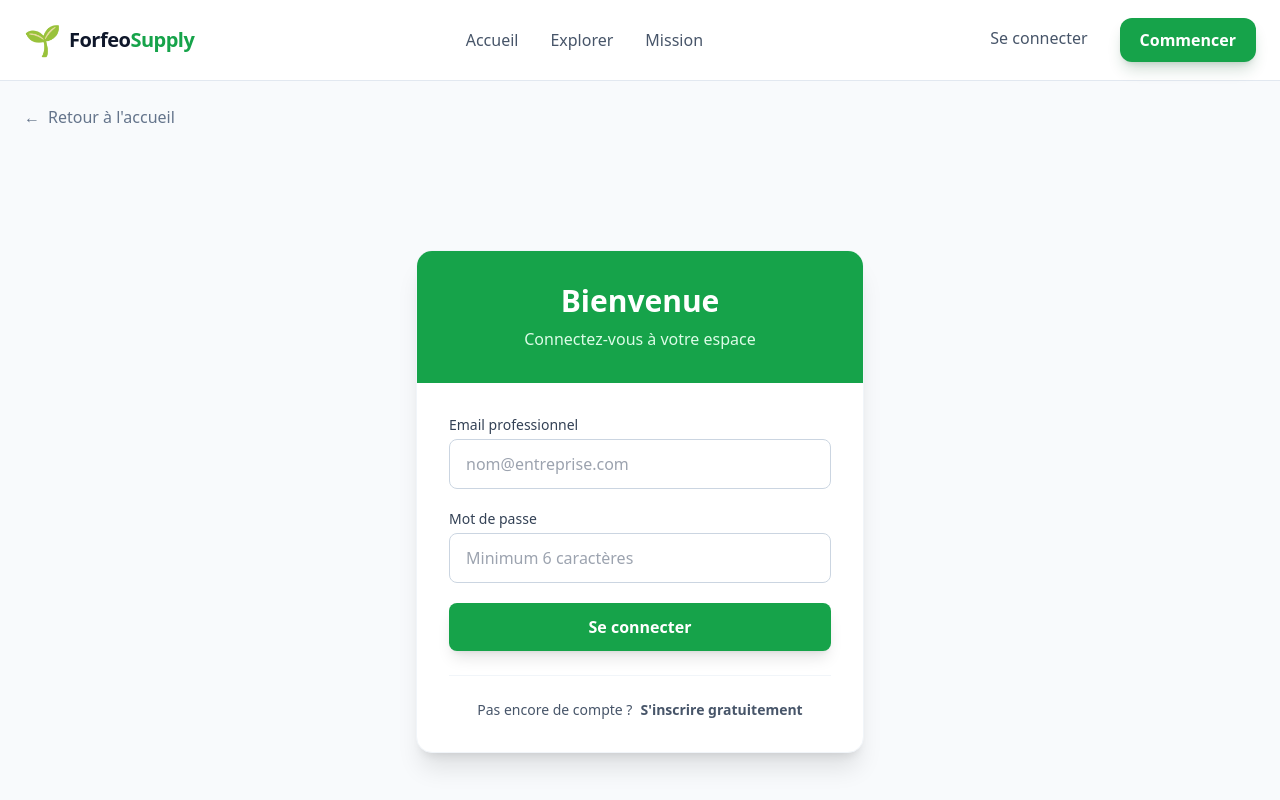
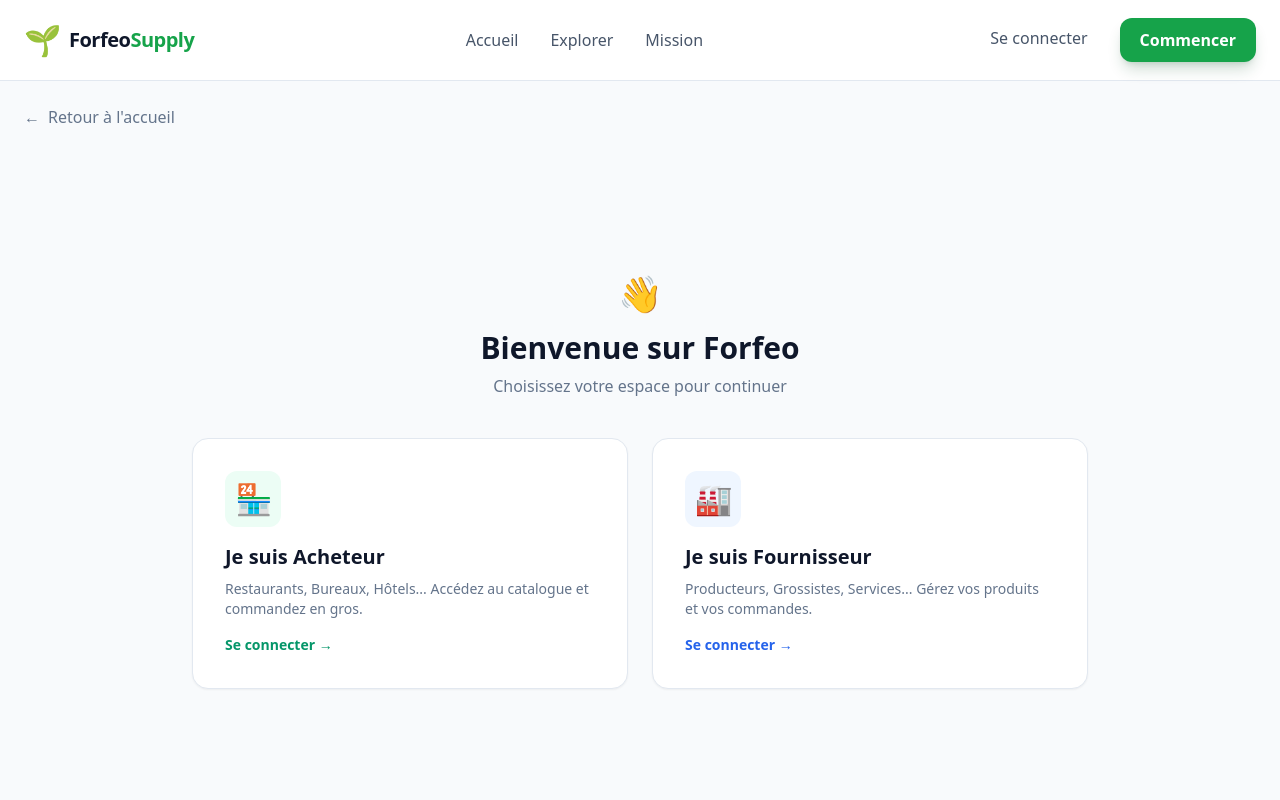
Before and after one commit to forfeo2005/forfeo-supply, a React (Vite) app in the folder frontend/: page /login in a window 1280 px wide. Shown: the top 800 px of the page. Built offline with nearby package versions, Linux system fonts and the light colour scheme.

Commit message:
Update Login.jsx

```diff
--- a/frontend/src/pages/Login.jsx
+++ b/frontend/src/pages/Login.jsx
@@ -4,64 +4,65 @@ import { supabase } from '../supabase';
 
 const Login = () => {
   const navigate = useNavigate();
+
+  // --- ÉTATS ---
   const [loading, setLoading] = useState(false);
-  const [isSignUp, setIsSignUp] = useState(false);
+  const [isSignUp, setIsSignUp] = useState(false); // Bascule Connexion / Inscription
+  const [selectedRole, setSelectedRole] = useState(null); // 'merchant' ou 'supplier' ou null (pas encore choisi)
 
+  // Données formulaire
   const [email, setEmail] = useState('');
   const [password, setPassword] = useState('');
-  const [role, setRole] = useState('merchant');
   const [msg, setMsg] = useState('');
 
+  // --- LOGIQUE D'AUTHENTIFICATION ---
   const handleAuth = async (e) => {
     e.preventDefault();
     setLoading(true);
     setMsg('');
 
-    // Supabase impose 6 caractères minimum par sécurité.
-    // On prévient l'utilisateur pour éviter l'erreur 400 obscure.
+    // Sécurité mdp
     if (password.length < 6) {
-      setMsg("⚠️ Le mot de passe doit contenir au moins 6 caractères (Sécurité Supabase).");
+      setMsg("⚠️ Le mot de passe doit contenir au moins 6 caractères.");
       setLoading(false);
       return;
     }
 
     try {
       if (isSignUp) {
-        // --- INSCRIPTION ---
+        // INSCRIPTION
         const { data, error } = await supabase.auth.signUp({
           email,
           password,
-          // Cette option assure que si l'email confirm est OFF, on connecte direct
           options: {
-            data: { role: role } // On stocke le rôle direct dans les métadonnées
+            data: { role: selectedRole } // On utilise le rôle choisi à l'étape 1
           }
         });
 
         if (error) throw error;
 
         if (data.user) {
-          // Création du profil dans la table 'profiles'
+          // Création profil
           const { error: profileError } = await supabase
             .from('profiles')
             .upsert({
               id: data.user.id,
-              role: role,
+              role: selectedRole,
               email: email
             });
 
           if (profileError) console.error("Erreur profil:", profileError);
 
-          setMsg('✅ Compte créé avec succès ! Redirection...');
+          setMsg('✅ Compte créé ! Redirection...');
 
-          // Redirection immédiate après inscription
           setTimeout(() => {
-            if (role === 'supplier') navigate('/dashboard');
+            if (selectedRole === 'supplier') navigate('/dashboard');
             else navigate('/merchant');
           }, 1500);
         }
 
       } else {
-        // --- CONNEXION ---
+        // CONNEXION
         const { data, error } = await supabase.auth.signInWithPassword({
           email,
           password,
@@ -69,13 +70,14 @@ const Login = () => {
 
         if (error) throw error;
 
-        // Vérification du rôle pour rediriger
+        // Vérification du rôle
         const { data: profile } = await supabase
           .from('profiles')
           .select('role')
           .eq('id', data.user.id)
           .single();
 
+        // Redirection selon le profil trouvé en base
         if (profile?.role === 'supplier') {
           navigate('/dashboard');
         } else {
@@ -90,21 +92,76 @@ const Login = () => {
     }
   };
 
+  // --- RENDU : ÉTAPE 1 - SÉLECTION DU RÔLE ---
+  if (!selectedRole) {
+    return (
+      <div className="min-h-screen bg-slate-50 flex flex-col items-center justify-center p-4 relative">
+        <Link to="/" className="absolute top-6 left-6 flex items-center gap-2 text-slate-500 hover:text-forfeo-600 transition font-medium">
+          <span>←</span> Retour à l'accueil
+        </Link>
+
+        <div className="text-center mb-10">
+          <span className="text-4xl mb-4 block">👋</span>
+          <h1 className="text-3xl font-bold text-slate-900">Bienvenue sur Forfeo</h1>
+          <p className="text-slate-500 mt-2">Choisissez votre espace pour continuer</p>
+        </div>
+
+        <div className="grid md:grid-cols-2 gap-6 max-w-4xl w-full">
+          {/* Carte Commerçant */}
+          <button
+            onClick={() => setSelectedRole('merchant')}
+            className="bg-white p-8 rounded-2xl shadow-sm border border-slate-200 hover:border-emerald-500 hover:shadow-xl hover:-translate-y-1 transition-all group text-left"
+          >
+            <div className="w-14 h-14 bg-emerald-50 rounded-xl flex items-center justify-center text-3xl mb-4 group-hover:scale-110 transition">
+              🏪
+            </div>
+            <h2 className="text-xl font-bold text-slate-900">Je suis Acheteur</h2>
+            <p className="text-sm text-slate-500 mt-2">Restaurants, Bureaux, Hôtels... Accédez au catalogue et commandez en gros.</p>
+            <span className="inline-block mt-4 text-emerald-600 font-bold text-sm group-hover:underline">Se connecter →</span>
+          </button>
+
+          {/* Carte Fournisseur */}
+          <button
+            onClick={() => setSelectedRole('supplier')}
+            className="bg-white p-8 rounded-2xl shadow-sm border border-slate-200 hover:border-blue-500 hover:shadow-xl hover:-translate-y-1 transition-all group text-left"
+          >
+            <div className="w-14 h-14 bg-blue-50 rounded-xl flex items-center justify-center text-3xl mb-4 group-hover:scale-110 transition">
+              🏭
+            </div>
+            <h2 className="text-xl font-bold text-slate-900">Je suis Fournisseur</h2>
+            <p className="text-sm text-slate-500 mt-2">Producteurs, Grossistes, Services... Gérez vos produits et vos commandes.</p>
+            <span className="inline-block mt-4 text-blue-600 font-bold text-sm group-hover:underline">Se connecter →</span>
+          </button>
+        </div>
+      </div>
+    );
+  }
+
+  // --- RENDU : ÉTAPE 2 - FORMULAIRE DE LOGIN ---
+  const isSupplier = selectedRole === 'supplier';
+  const themeColor = isSupplier ? 'bg-blue-600' : 'bg-emerald-600'; // Bleu pour fournisseur, Vert pour acheteur
+
   return (
     <div className="min-h-screen bg-slate-50 flex items-center justify-center p-4 relative">
 
-      {/* BOUTON RETOUR ACCUEIL */}
-      <Link to="/" className="absolute top-6 left-6 flex items-center gap-2 text-slate-500 hover:text-forfeo-600 transition font-medium">
-        <span>←</span> Retour à l'accueil
-      </Link>
+      {/* Bouton retour au choix */}
+      <button
+        onClick={() => { setSelectedRole(null); setMsg(''); }}
+        className="absolute top-6 left-6 flex items-center gap-2 text-slate-500 hover:text-slate-800 transition font-medium"
+      >
+        <span>←</span> Changer de profil
+      </button>
 
       <div className="max-w-md w-full bg-white rounded-2xl shadow-xl overflow-hidden border border-slate-100 mt-10">
-        <div className="bg-forfeo-600 p-8 text-center">
-          <h2 className="text-3xl font-bold text-white mb-2">
-            {isSignUp ? 'Rejoindre Forfeo' : 'Bienvenue'}
+
+        {/* Header Dynamique */}
+        <div className={`${themeColor} p-8 text-center transition-colors duration-300`}>
+          <div className="text-4xl mb-2">{isSupplier ? '🏭' : '🏪'}</div>
+          <h2 className="text-2xl font-bold text-white mb-1">
+            Espace {isSupplier ? 'Fournisseur' : 'Acheteur'}
           </h2>
-          <p className="text-forfeo-100">
-            {isSignUp ? 'Créez votre réseau B2B local' : 'Connectez-vous à votre espace'}
+          <p className="text-white/80 text-sm">
+            {isSignUp ? 'Créez votre compte professionnel' : 'Connectez-vous à votre tableau de bord'}
           </p>
         </div>
 
@@ -120,7 +177,7 @@ const Login = () => {
               <label className="block text-sm font-medium text-slate-700 mb-1">Email professionnel</label>
               <input
                 type="email" required
-                className="w-full px-4 py-3 rounded-lg border border-slate-300 focus:ring-2 focus:ring-forfeo-500 outline-none"
+                className="w-full px-4 py-3 rounded-lg border border-slate-300 focus:ring-2 focus:ring-slate-400 outline-none transition"
                 placeholder="nom@entreprise.com"
                 value={email} onChange={(e) => setEmail(e.target.value)}
               />
@@ -130,29 +187,19 @@ const Login = () => {
               <label className="block text-sm font-medium text-slate-700 mb-1">Mot de passe</label>
               <input
                 type="password" required
-                className="w-full px-4 py-3 rounded-lg border border-slate-300 focus:ring-2 focus:ring-forfeo-500 outline-none"
+                className="w-full px-4 py-3 rounded-lg border border-slate-300 focus:ring-2 focus:ring-slate-400 outline-none transition"
                 placeholder="Minimum 6 caractères"
                 value={password} onChange={(e) => setPassword(e.target.value)}
               />
             </div>
 
-            {isSignUp && (
-              <div className="bg-slate-50 p-4 rounded-lg border border-slate-200">
-                <label className="block text-sm font-medium text-slate-700 mb-3">Vous êtes :</label>
-                <div className="flex gap-4">
-                  <label className="flex items-center gap-2 cursor-pointer">
-                    <input type="radio" name="role" value="merchant" checked={role === 'merchant'} onChange={(e) => setRole(e.target.value)} className="text-forfeo-600 focus:ring-forfeo-500" />
-                    <span className="text-slate-800">Acheteur</span>
-                  </label>
-                  <label className="flex items-center gap-2 cursor-pointer">
-                    <input type="radio" name="role" value="supplier" checked={role === 'supplier'} onChange={(e) => setRole(e.target.value)} className="text-forfeo-600 focus:ring-forfeo-500" />
-                    <span className="text-slate-800">Fournisseur</span>
-                  </label>
-                </div>
-              </div>
-            )}
+            {/* Note : Plus de sélecteur de rôle ici, car c'est déjà choisi */}
 
-            <button type="submit" disabled={loading} className="w-full bg-forfeo-600 hover:bg-forfeo-700 text-white font-bold py-3 rounded-lg shadow-lg transition disabled:opacity-50">
+            <button
+              type="submit"
+              disabled={loading}
+              className={`w-full ${themeColor} hover:opacity-90 text-white font-bold py-3 rounded-lg shadow-lg transition disabled:opacity-50`}
+            >
               {loading ? 'Chargement...' : (isSignUp ? "Créer mon compte" : "Se connecter")}
             </button>
           </form>
@@ -160,7 +207,10 @@ const Login = () => {
           <div className="mt-6 text-center pt-6 border-t border-slate-100">
             <p className="text-slate-600 text-sm">
               {isSignUp ? "Déjà un compte ?" : "Pas encore de compte ?"}
-              <button onClick={() => { setIsSignUp(!isSignUp); setMsg(''); }} className="ml-2 text-forfeo-700 font-bold hover:underline">
+              <button
+                onClick={() => { setIsSignUp(!isSignUp); setMsg(''); }}
+                className={`ml-2 font-bold hover:underline ${isSupplier ? 'text-blue-600' : 'text-emerald-600'}`}
+              >
                 {isSignUp ? "Se connecter" : "S'inscrire gratuitement"}
               </button>
             </p>
```
